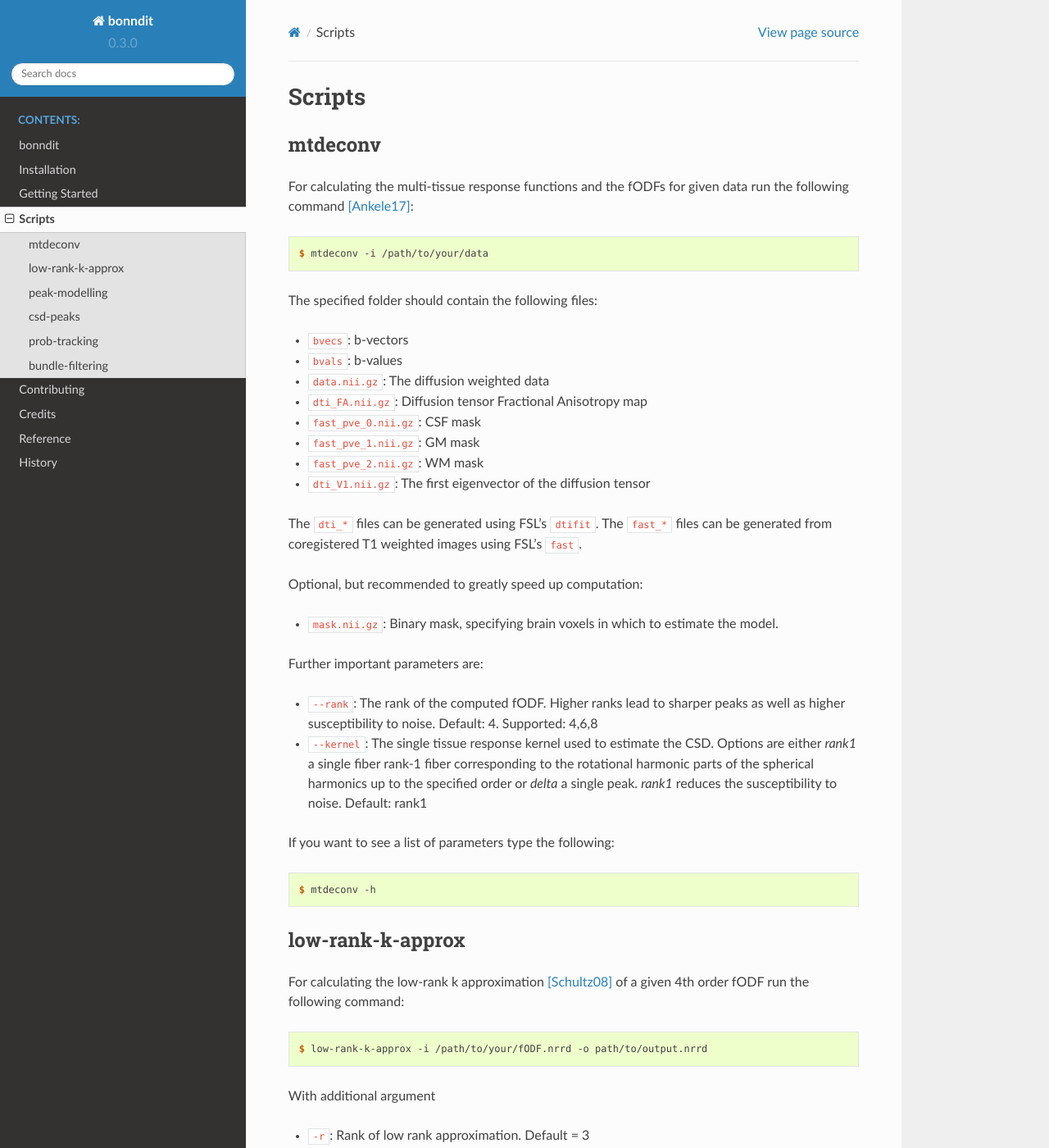
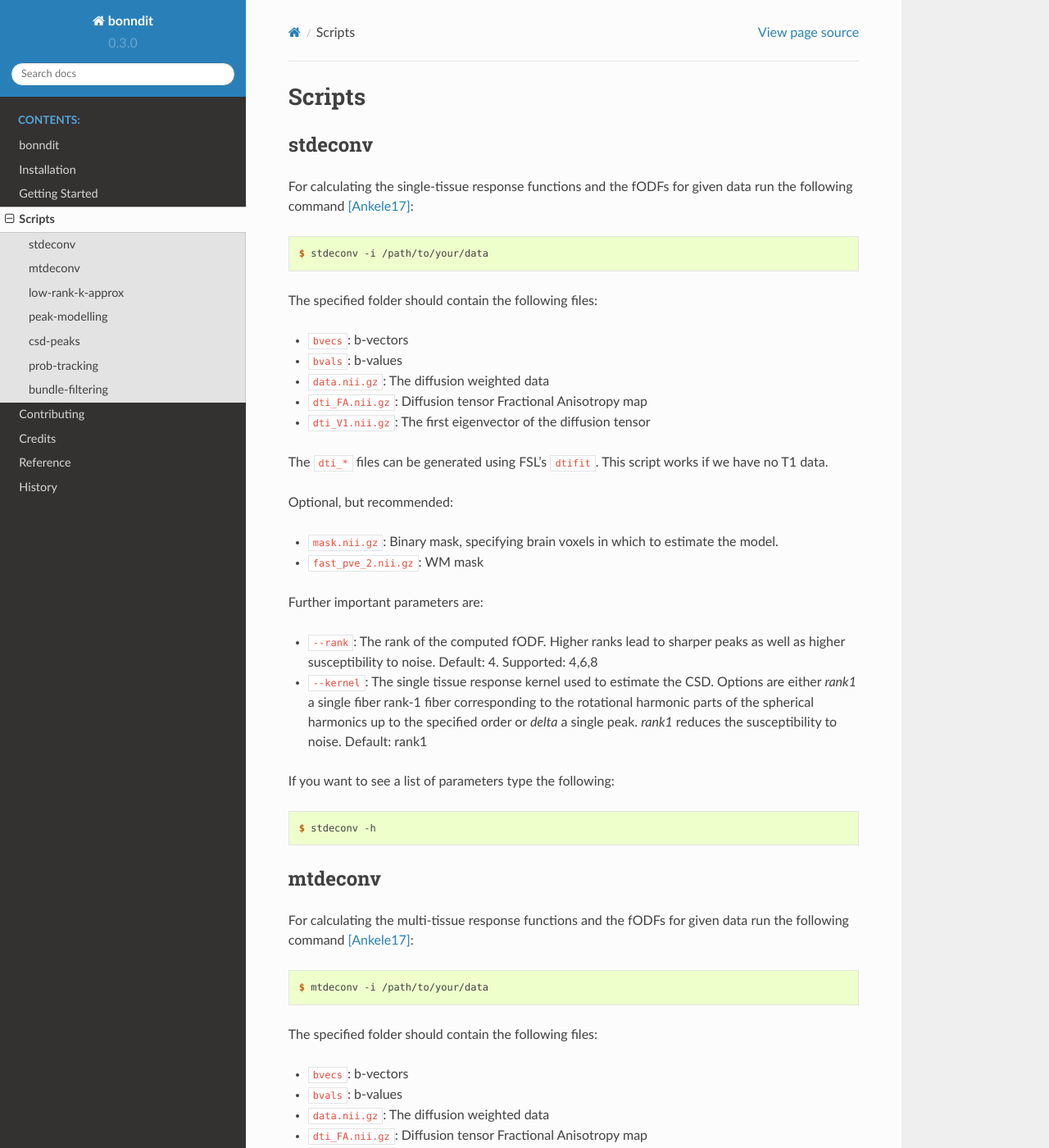
Before and after one commit to MedVisBonn/bonndit, a Sphinx documentation site: the page built from docs/scripts.rst, in a window 1280 px wide and 1400 px high. Shown: the whole window at 82% size. Built offline with Sphinx 7.4.7 and the Read the Docs theme 2.0.0, drawn with Linux system fonts in a browser that asks for light colours.

Commit message:
Update readme

```diff
--- a/docs/scripts.rst
+++ b/docs/scripts.rst
@@ -1,5 +1,41 @@
 Scripts
 ------------------
+stdeconv
+~~~~~~~~~~~~
+
+For calculating the single-tissue response functions and the fODFs for given data run the following command [Ankele17]_:
+
+.. code-block:: console
+
+    $ stdeconv -i /path/to/your/data
+
+The specified folder should contain the following files:
+
+* :code:`bvecs`: b-vectors
+* :code:`bvals`: b-values
+* :code:`data.nii.gz`: The diffusion weighted data
+* :code:`dti_FA.nii.gz`: Diffusion tensor Fractional Anisotropy map
+* :code:`dti_V1.nii.gz`: The first eigenvector of the diffusion tensor
+
+The :code:`dti_*` files can be generated using FSL's :code:`dtifit`. This script works if we have no T1 data.
+
+Optional, but recommended:
+
+* :code:`mask.nii.gz`: Binary mask, specifying brain voxels in which to estimate the model.
+* :code:`fast_pve_2.nii.gz`: WM mask
+
+Further important parameters are:
+
+* :code:`--rank`: The rank of the computed fODF. Higher ranks lead to sharper peaks as well as higher susceptibility to noise. Default: 4. Supported: 4,6,8
+* :code:`--kernel`: The single tissue response kernel used to estimate the CSD. Options are either `rank1` a single fiber rank-1 fiber corresponding to the rotational harmonic parts of the spherical harmonics up to the specified order or `delta` a single peak. `rank1` reduces the susceptibility to noise. Default: rank1
+
+
+If you want to see a list of parameters type the following:
+
+.. code-block:: console
+
+    $ stdeconv -h
+
 mtdeconv
 ~~~~~~~~~~~~
 
```
